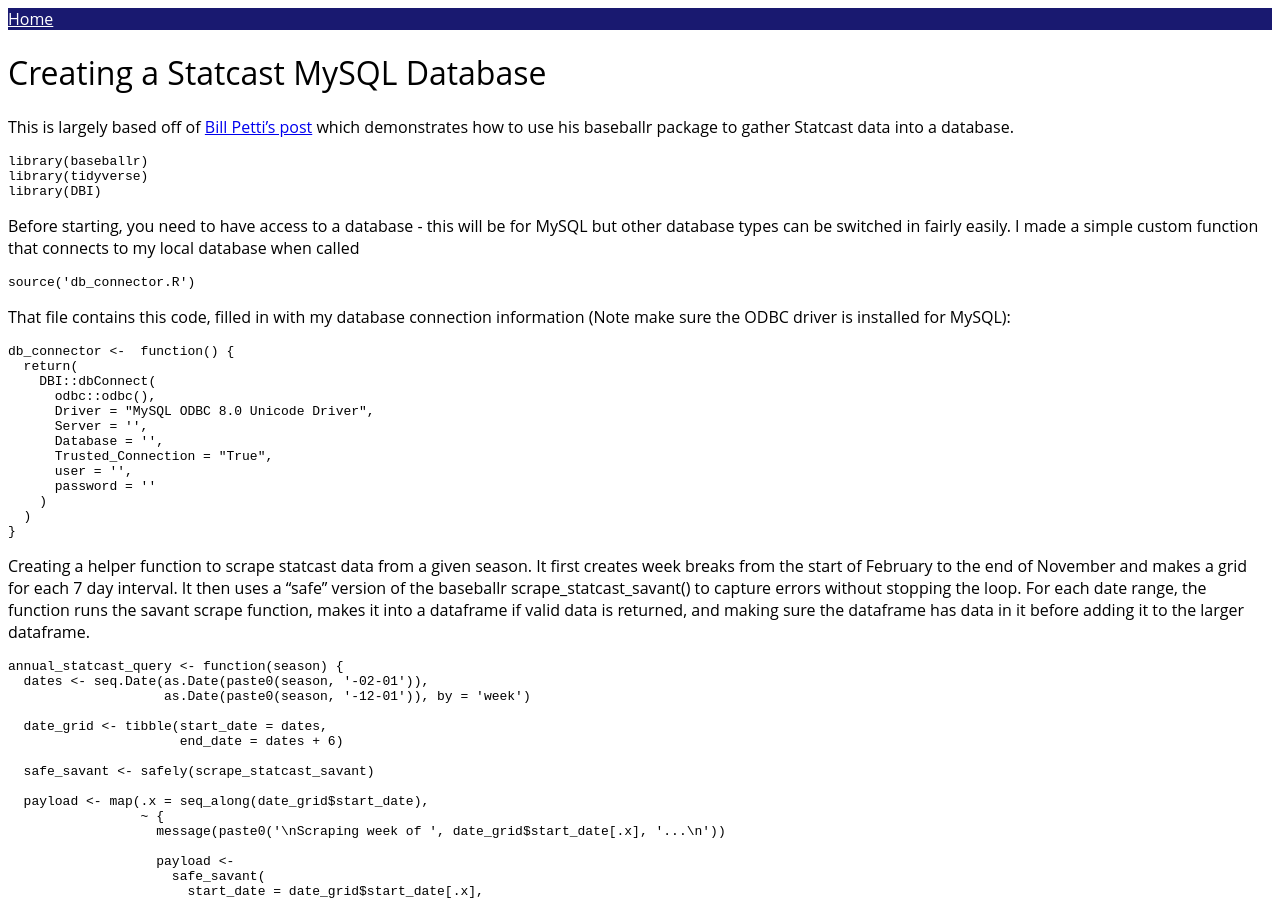
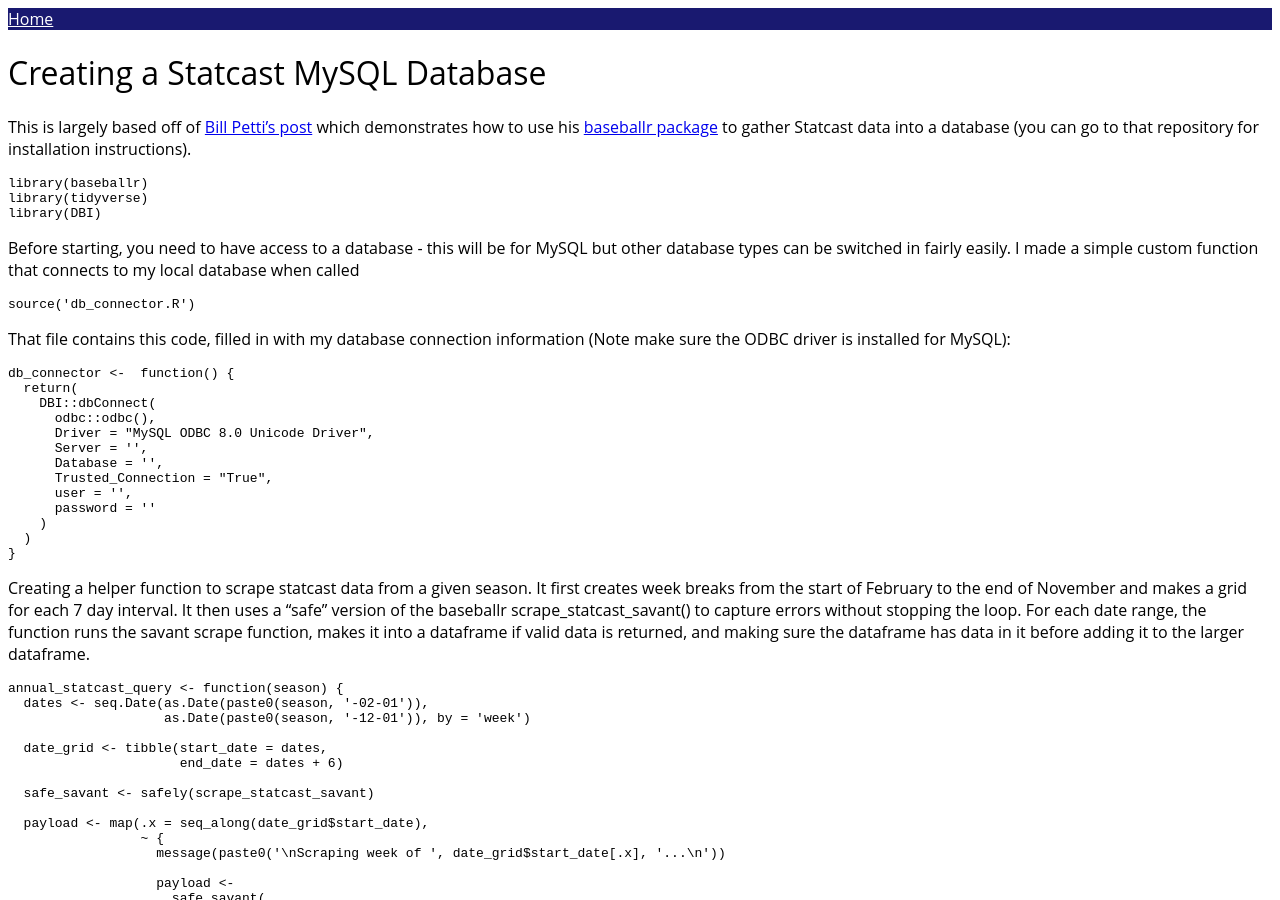
Before and after one commit to milesok/milesok.github.io, a Jekyll site: the page built from _posts/statcast/2020-07-27-creating-statcast-database.md, in a window 1280 px wide and 900 px high. Built offline with Jekyll 4.4.1, drawn with Linux system fonts in a browser that asks for light colours.

Commit message:
Update 2020-07-27-creating-statcast-database.md

````diff
--- a/_posts/statcast/2020-07-27-creating-statcast-database.md
+++ b/_posts/statcast/2020-07-27-creating-statcast-database.md
@@ -4,14 +4,13 @@ title: Creating a Statcast MySQL Database
 layout: post
 date: 2020-07-27T00:00:00.000Z
 ---
-This is largely based off of [Bill Petti's post](https://billpetti.github.io/2020-05-26-build-statcast-database-rstats-version-2.0/) which demonstrates how to use his baseballr package to gather Statcast data into a database.
+This is largely based off of [Bill Petti's post](https://billpetti.github.io/2020-05-26-build-statcast-database-rstats-version-2.0/) which demonstrates how to use his [baseballr package](https://github.com/BillPetti/baseballr) to gather Statcast data into a database (you can go to that repository for installation instructions).
 
 ```{r}
 library(baseballr)
 library(tidyverse)
 library(DBI)
 ```
-
 
 Before starting, you need to have access to a database - this will be for MySQL but other database types can be switched in fairly easily. I made a simple custom function that connects to my local database when called
 
````
